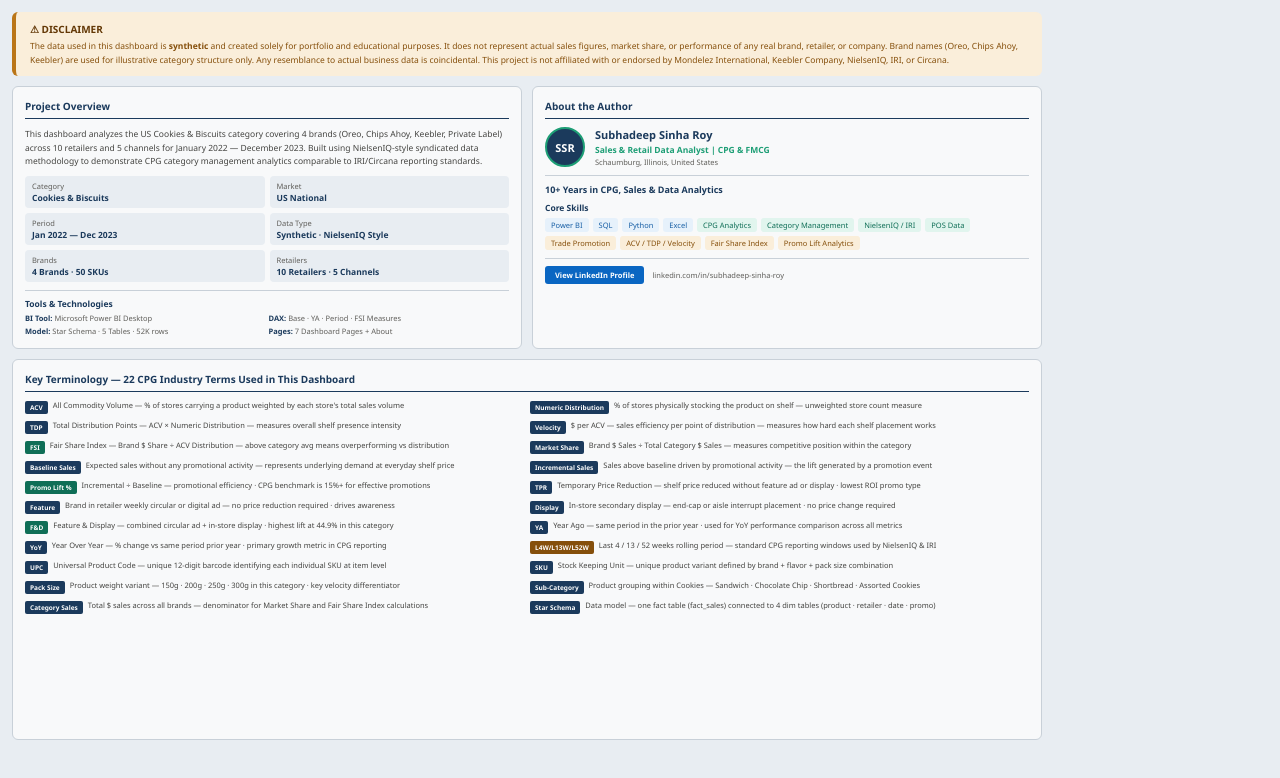
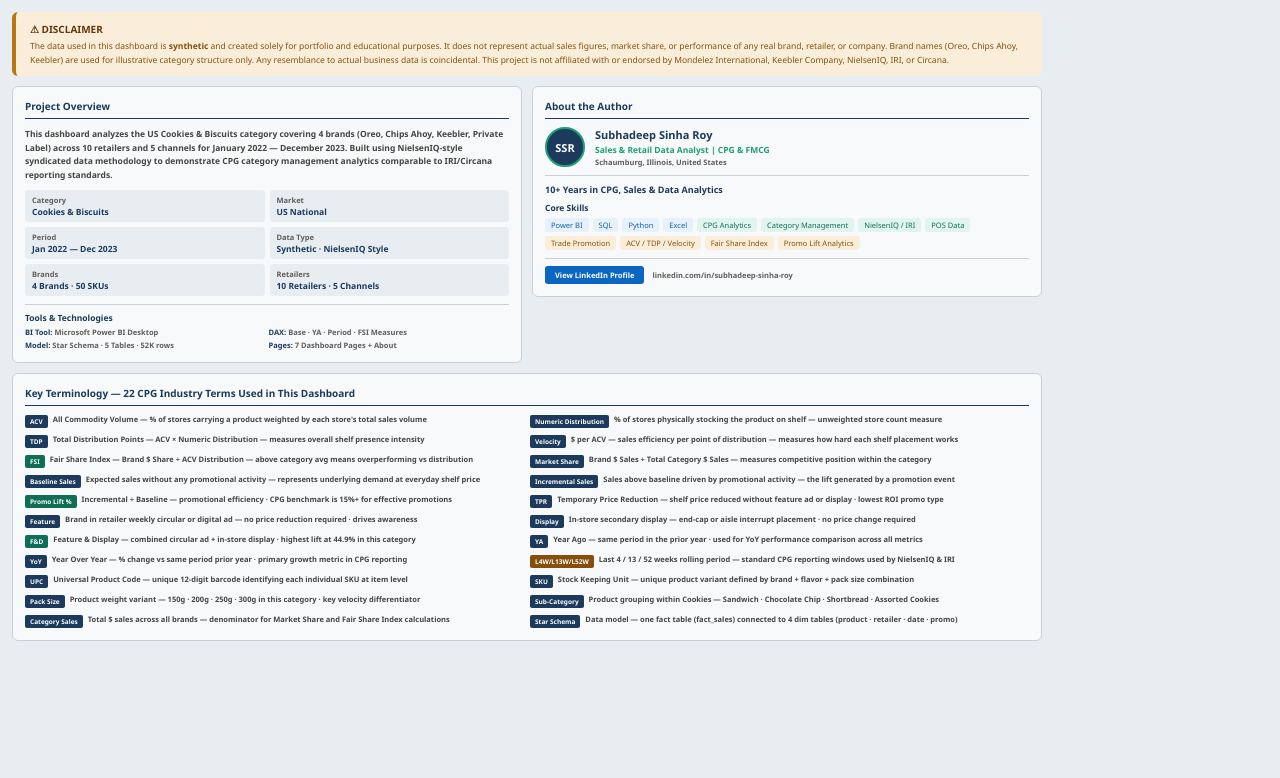
Before and after one commit to Subha263/cpg-syndicate-date-dashboard-about, a plain HTML site: page index.html in a window 1280 px wide. Drawn offline with Linux system fonts and the light colour scheme.

Commit message:
Add strong tag to project overview text

```diff
--- a/index.html
+++ b/index.html
@@ -54,7 +54,7 @@ html, body { width: 1054px; height: 752px; overflow: hidden; background: #E8EDF2
 
     <div class="card">
       <p class="card-title">Project Overview</p>
-      <p class="card-text">This dashboard analyzes the US Cookies & Biscuits category covering 4 brands (Oreo, Chips Ahoy, Keebler, Private Label) across 10 retailers and 5 channels for January 2022 — December 2023. Built using NielsenIQ-style syndicated data methodology to demonstrate CPG category management analytics comparable to IRI/Circana reporting standards.</p>
+      <p class="card-text"><strong>This dashboard analyzes the US Cookies & Biscuits category covering 4 brands (Oreo, Chips Ahoy, Keebler, Private Label) across 10 retailers and 5 channels for January 2022 — December 2023. Built using NielsenIQ-style syndicated data methodology to demonstrate CPG category management analytics comparable to IRI/Circana reporting standards.<strong></p>
       <div class="meta-grid">
         <div class="meta-item"><p class="meta-label">Category</p><p class="meta-value">Cookies & Biscuits</p></div>
         <div class="meta-item"><p class="meta-label">Market</p><p class="meta-value">US National</p></div>
```
